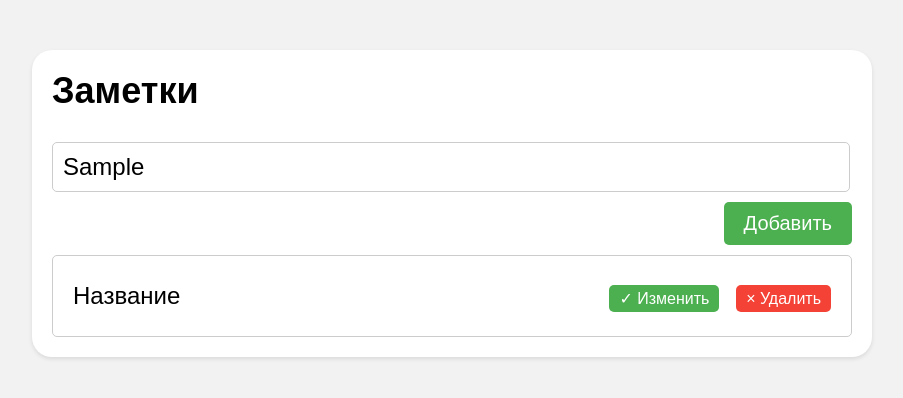
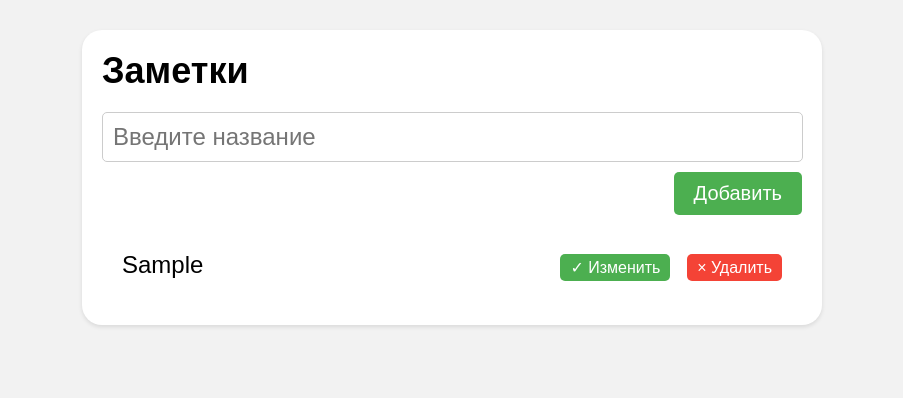
Before and after one commit to UMAtaullin/Notes, a plain HTML site: page index.html in a window 1280 px wide. Both pictures are taken after typing "Sample" into the empty fields and a click on the button "Добавить". Shown: the whole page, without its empty margins (188-1091 px from the left). Drawn offline with Linux system fonts and the light colour scheme.

Commit message:
use insertAdjacentHTML with beforeend first parameter

```diff
--- a/app.js
+++ b/app.js
@@ -0,0 +1,60 @@
+// Получить значение которое вписано в input
+const inputEl = document.getElementById('title')
+// Обработать событие клика
+const createBtn = document.getElementById('create')
+// Чтобы добавлять эл в список
+const listEl= document.getElementById('list')
+
+// Добавляем обработчик события на кнопку
+createBtn.onclick = function() {
+  // если пустая строка то ничего не возвращает
+  if (inputEl.value.length === 0) {
+    return
+  }
+  // принимает два параметра: первый - куда положить - beforeend
+  listEl.insertAdjacentHTML(
+    'beforeend',
+    `
+      <li class="list-group-item">
+      <span>${inputEl.value}</span>
+      <span>
+        <span class="btn-success">&check; Изменить</span>
+        <span class="btn-danger">&times; Удалить</span>
+      </span>
+      </li>
+    `
+  )
+  // как только добавили запись выше очистить input
+  inputEl.value = ''
+}
+
+
+
+
+
+
+
+
+
+
+
+
+
+
+
+
+
+
+/* Theory
+Массивы это переменные(контейнер) в которых хранятся другие переменные
+const array = [1, 2, 5, 290]
+// const arrayString = ['a', 'b', 'c']
+// const array = new Array(1, 3, 5)
+
+// console.log(array.length)
+// console.log(array[1])
+// console.log(array[array.length - 1])
+// array[0] = 'Hi'
+// array[array.length] = 'by'
+// console.log(array)
+*/
--- a/index.html
+++ b/index.html
@@ -5,6 +5,7 @@
     <meta name="viewport" content="width=device-width, initial-scale=1.0" />
     <link rel="stylesheet" href="style.css">
     <title>Заметки</title>
+    <script src="app.js" defer></script>
   </head>
   <body>
     <div class="container">
@@ -22,13 +23,13 @@
       </div>
       <div class="list-group">
         <ul class="list-group-flush" id="list">
-					<li class="list-group-item">
+          <!-- <li class="list-group-item">
             <span>Название</span>
             <span>
               <span class="btn-success">&check; Изменить</span>
               <span class="btn-danger">&times; Удалить</span>
             </span>
-					</li>
+          </li> -->
         </ul>
       </div>
     </div>
--- a/style.css
+++ b/style.css
@@ -6,8 +6,8 @@ body {
 }
 
 .container {
-  max-width: 800px;
-  margin: 50px auto;
+  max-width: 700px;
+  margin: 30px auto;
   padding: 20px;
 	border-radius: 20px;
   background-color: #fff;
@@ -17,7 +17,7 @@ body {
 h1 {
   font-size: 36px;
   margin-top: 0;
-  margin-bottom: 30px;
+  margin-bottom: 20px;
 }
 
 .input {
@@ -52,7 +52,7 @@ h1 {
 }
 
 .list-group {
-  border: 1px solid #ccc;
+  /* border: 1px solid #ccc; */
   border-radius: 5px;
   overflow: auto;
   max-height: 400px;
```
Lines whose indentation alone changed are shown as unchanged.
